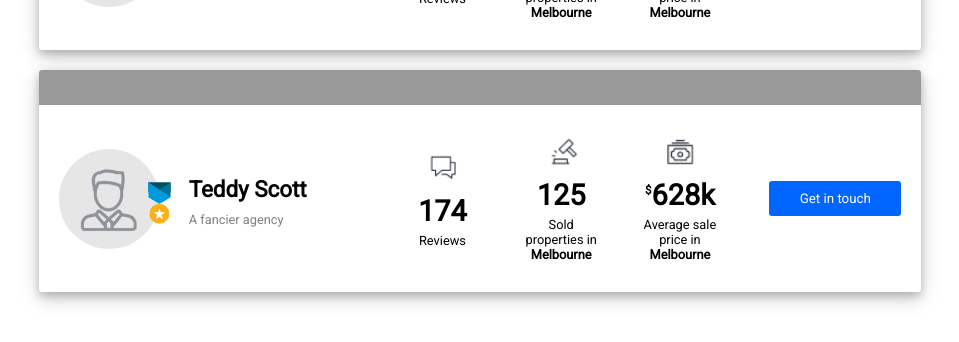
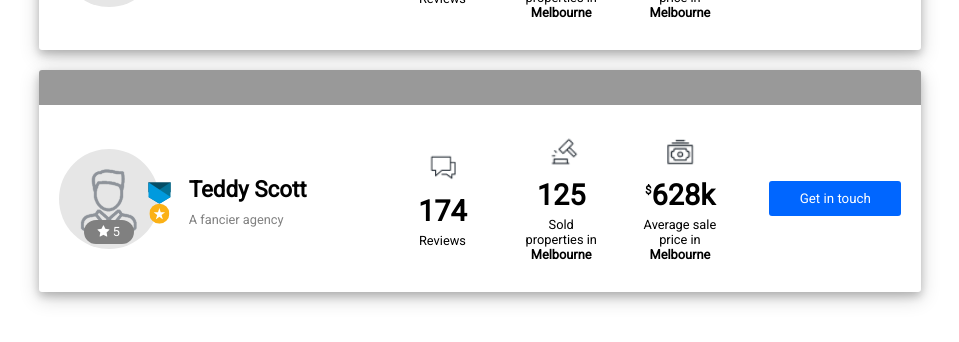
Before and after one commit to AlBarker/rma-test-app, an Angular app: page / in a window 1280 px wide. Shown: the part 192-534 px from the top of the page, without its empty margins (160-1119 px from the left). Built offline with nearby package versions, Linux system fonts and the light colour scheme.

Commit message:
Add rating, final styling

```diff
--- a/src/app/app.component.html
+++ b/src/app/app.component.html
@@ -1,4 +1,5 @@
 <link href="https://fonts.googleapis.com/css?family=Roboto&display=swap" rel="stylesheet">
+<link rel="stylesheet" href="https://cdnjs.cloudflare.com/ajax/libs/font-awesome/4.7.0/css/font-awesome.min.css">
 
 <app-agent *ngFor="let agent of agents"
   [agent]="agent">
--- a/src/app/components/agent.component.html
+++ b/src/app/components/agent.component.html
@@ -1,8 +1,14 @@
 <div class="agent-container col-8">
     <img class = "agent-icon col-1" src="assets/avatar.png"/>
+
     <div *ngIf="agent.IsAwardWinner" class="agent-award">
       <img class="agent-award-image" src="assets/awards-badge.svg"/>
     </div>
+
+    <div *ngIf="agent.StarRating > 2" class="agent-rating">
+        <span><i class="fa fa-star"></i> {{agent.StarRating}}</span>
+    </div>
+
     <div class="agent-info col-3">
       <h3>{{agent.Name}}</h3>
       <p>{{agent.Agency.Name}}</p>
--- a/src/app/components/agent.component.scss
+++ b/src/app/components/agent.component.scss
@@ -1,6 +1,7 @@
 .agent-container {
     display: flex;
     flex-direction: column;
+    position: relative;
     align-items: center;
     margin: 20px auto;
     box-shadow: 0 4px 8px 0 rgba(0, 0, 0, 0.2), 0 6px 20px 0 rgba(0, 0, 0, 0.19);
@@ -45,6 +46,7 @@
 .agent-info {
     vertical-align: middle;
     text-align: center;
+    padding-top: 10px;
     p {
         margin-top: 10px;
         margin-bottom: 0px;
@@ -90,6 +92,17 @@ h3 {
     top: -68px;
 }
 
+.agent-rating {
+    background-color: grey;
+    border-radius: 15px;
+    width: 50px;
+    line-height: 1.4em;
+    position: absolute;
+    top: 108px;
+    text-align: center;
+    color: white;
+}
+
 // Desktop specific styles
 @media only screen and (min-width: 1024px) {
     .agent-container, .right-align {
@@ -104,10 +117,16 @@ h3 {
     .agent-info {
         text-align: left;
         padding-left: 30px;
+        padding-top: 0px;
     }
 
     .agent-award {
         left: -12px;
         top: -18px;
     }
+
+    .agent-rating {
+        top: 115px;
+        left: 45px;
+    }
 }
```
